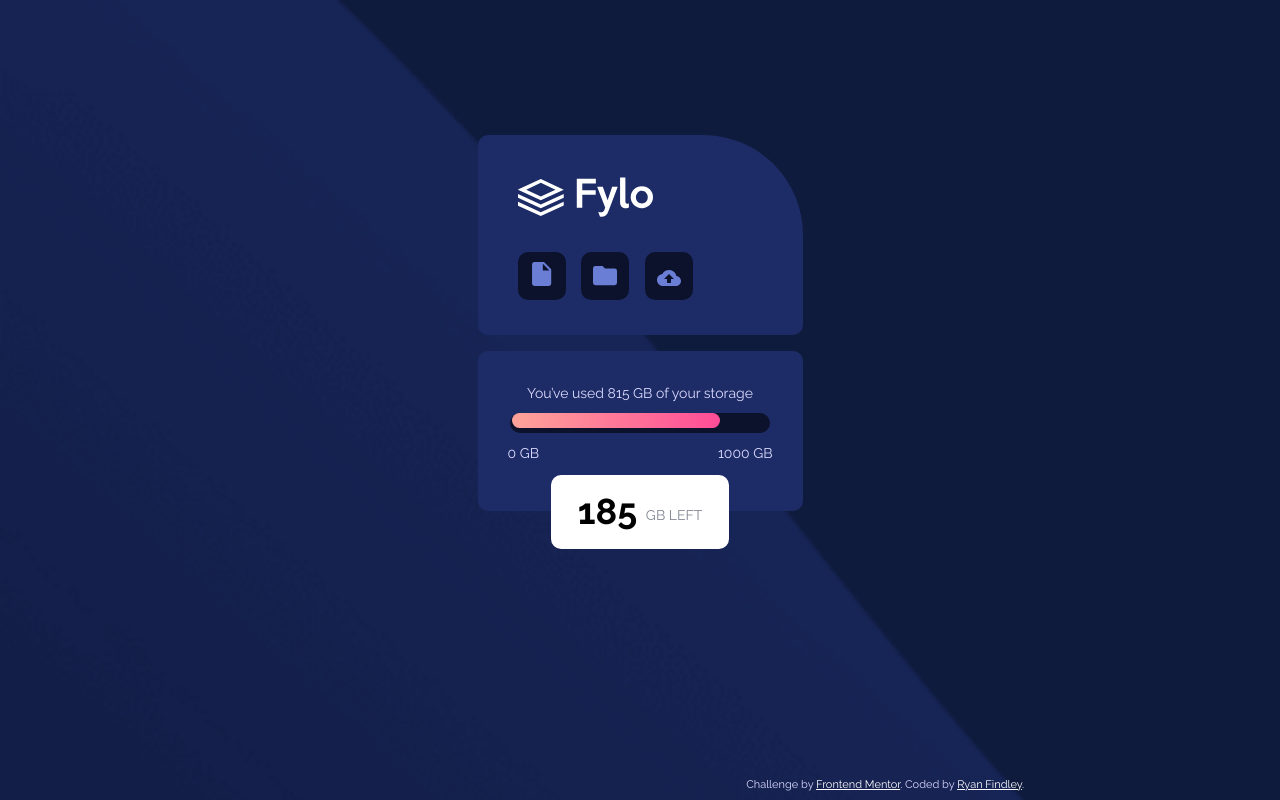
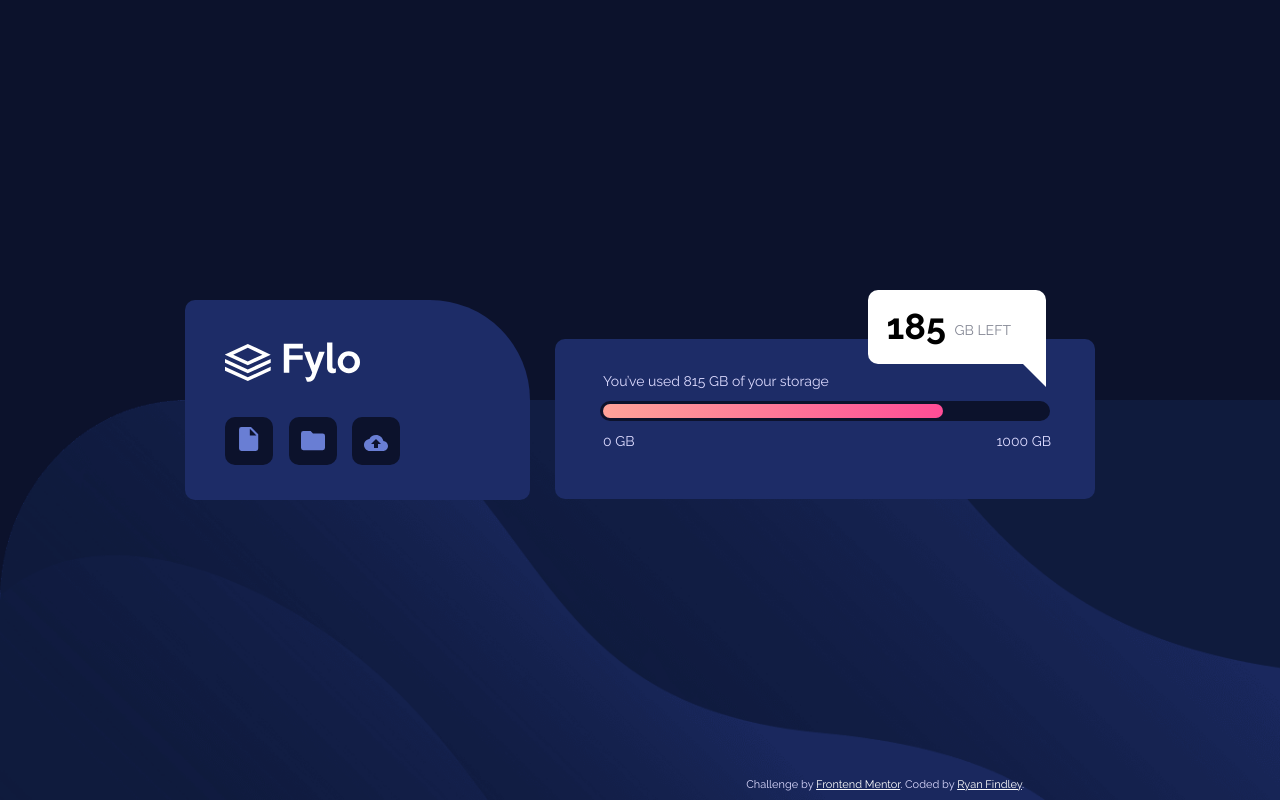
Before and after one commit to r-findley/fylo-data, a plain HTML site: page index.html in a window 1280 px wide. Drawn offline with Linux system fonts and the light colour scheme.

Commit message:
added .gitignore, finalized css responsive

```diff
--- a/index.html
+++ b/index.html
@@ -45,6 +45,7 @@
         <div class="current">
           <p>185 <sup>GB Left</sup></p>
         </div>
+        <div class="arrow-down"></div>
       </section>
     </div>
     <div class="attribution">
--- a/styles/main.css
+++ b/styles/main.css
@@ -154,6 +154,7 @@ body {
   font-size: 14px;
   height: 100%;
   margin: 0 auto;
+  overflow-y: hidden;
   width: 375px;
 }
 /*
@@ -164,7 +165,9 @@ body {
 .container {
   display: flex;
   flex-direction: column;
-  margin-top: 127px;
+  justify-content: center;
+  align-items: center;
+  height: 100vh;
 }
 
 .icons {
@@ -215,6 +218,8 @@ section {
   height: 20px;
   margin: 13px auto;
   width: 260px;
+  display: flex;
+  align-items: center;
 }
 
 .gradient {
@@ -226,10 +231,8 @@ section {
   border-radius: 10px;
   display: flex;
   height: 14px;
-  justify-items: right;
-  margin: 0.1rem;
-  padding-top: 1px;
   width: 208px;
+  margin-left: 3px;
 }
 .current {
   background-color: white;
@@ -281,3 +284,72 @@ section {
    Media Query
    ==========================
 */
+@media screen and (min-width: 975px) {
+  html {
+    background-color: var(--neutral-very-dark-blue);
+    background-image: url(/images/bg-desktop.png);
+    background-position: bottom;
+    background-repeat: no-repeat;
+    background-size: 100% 50%;
+    height: 100%;
+  }
+
+  body {
+    background-image: none;
+    height: 100%;
+    width: 100%;
+    display: flex;
+    justify-content: center;
+  }
+
+  section {
+    width: 100%;
+  }
+
+  .title {
+    width: 345px;
+    margin-right: 25px;
+  }
+
+  .storage {
+    width: 540px;
+    margin-top: 45px;
+    position: relative;
+  }
+
+  .bar {
+    width: 450px;
+  }
+
+  .gradient {
+    width: 340px;
+  }
+
+  .storage p {
+    text-align: left;
+    margin-left: 18px;
+  }
+
+  #max {
+    margin-right: 14px;
+  }
+
+  .container {
+    flex-direction: row;
+  }
+  .current {
+    position: absolute;
+    right: 9%;
+    bottom: 75%;
+    border-bottom-right-radius: 0;
+  }
+  .arrow-down {
+    width: 0;
+    height: 0;
+    border-left: 25px solid transparent;
+    border-top: 25px solid white;
+    position: absolute;
+    right: 9%;
+    bottom: 70%;
+  }
+}
```
Also changed, not shown: 1 other file.
